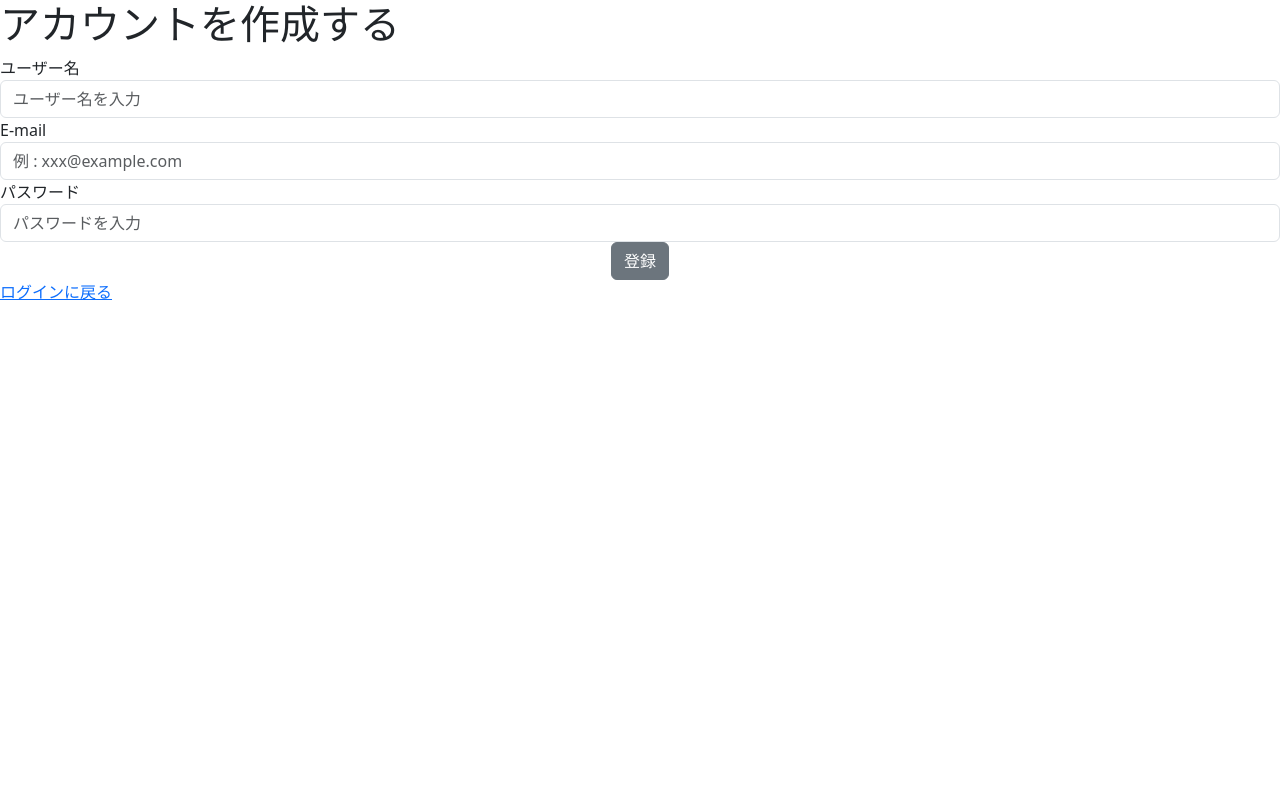
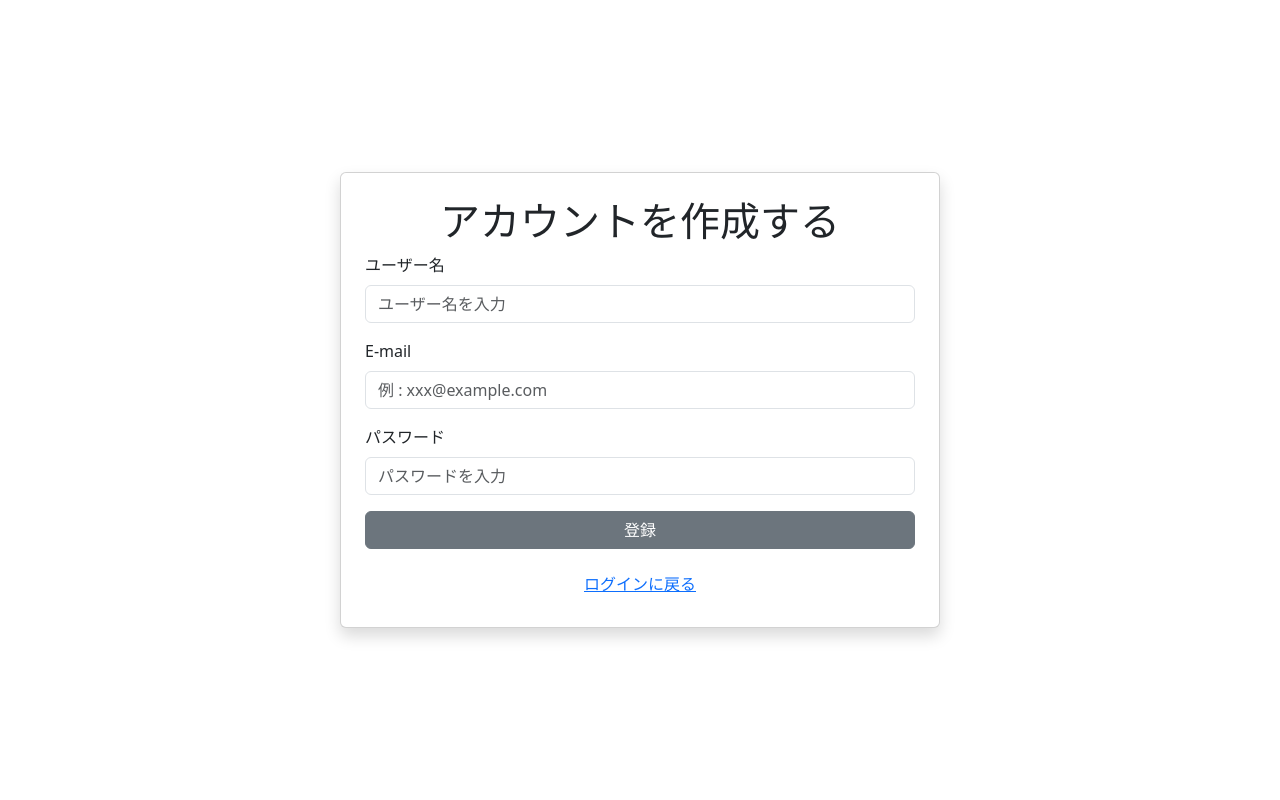
Before and after one commit to krh087/zappa_RecipeApp, a Flask app: page /signup in a window 1280 px wide. Run offline with Flask 3, Linux system fonts and the light colour scheme.

Commit message:
add signup,login to bootstrap

```diff
--- a/requirements.txt
+++ b/requirements.txt
@@ -32,6 +32,7 @@ Jinja2==3.1.5
 jmespath==1.0.1
 kappa==0.6.0
 MarkupSafe==3.0.2
+pip-autoremove==0.10.0
 placebo==0.9.0
 proto-plus==1.26.0
 protobuf==5.29.3
--- a/templates/signup.html
+++ b/templates/signup.html
@@ -1,12 +1,14 @@
 {% extends "layout.html" %}
 
 {% block content %}
-<h1>アカウントを作成する</h1>
+<div class="d-flex align-items-center justify-content-center" style="height: 100vh;">
+    <div class="card p-4 shadow" style="max-width: 600px; width: 100%;">
+        <h1 class="text-center">アカウントを作成する</h1>
 
         <!-- フラッシュメッセージ表示 -->
         {% with messages = get_flashed_messages(with_categories=true) %}
             {% if messages %}
-            <ul style="list-style-type: none;">
+                <ul class="list-unstyled">
                     {% for category, message in messages %}
                         <li class="alert alert-{{ category }}">{{ message }}</li>
                     {% endfor %}
@@ -15,21 +17,26 @@
         {% endwith %}
 
         <form method="post" action="{{ url_for('signup') }}">
-            <div class="form-group">
-                <label for="username">ユーザー名</label>
-                <input type="text" id="username" name="username" class="form-control" placeholder="ユーザー名を入力" required>
+            <div class="mb-3">
+                <label for="username" class="form-label">ユーザー名</label>
+                <input type="email" id="username" name="username" class="form-control" placeholder="ユーザー名を入力" required>
             </div>
-            <div class="form-group">
-                <label for="email">E-mail</label>
-                <input type="text" id="email" name="email" class="form-control" placeholder="例 : xxx@example.com" required>
+            <div class="mb-3">
+                <label for="email" class="form-label">E-mail</label>
+                <input type="email" id="email" name="email" class="form-control" placeholder="例 : xxx@example.com" required>
             </div>
-            <div class="form-group">
-                <label for="password">パスワード</label>
-                <input type="text" id="password" name="password" class="form-control" placeholder="パスワードを入力" required>
+            <div class="mb-3">
+                <label for="password"  class="form-label">パスワード</label>
+                <input type="password" id="password" name="password" class="form-control" placeholder="パスワードを入力" required>
             </div>
             <div class="d-flex justify-content-center">
-                <button type="submit" class="btn btn-secondary">登録</button>
+                <button type="submit" class="btn btn-secondary w-100">登録</button>
             </div>
         </form>
-        <a href="{{ url_for('login') }}" role="button">ログインに戻る</a>
+
+        <div class="text-center mt-3">
+        <a href="{{ url_for('login') }}" class="btn btn-link text-primary hover-shadow">ログインに戻る</a>
+        </div>
+    </div>
+</div>
 {% endblock %}
--- a/zappa_settings.json
+++ b/zappa_settings.json
@@ -7,7 +7,9 @@
             "dateutil",
             "botocore",
             "s3transfer",
-            "concurrent"
+            "concurrent",
+            "venv",
+            ".git"
         ],
         "profile_name": "default",
         "project_name": "zappa-webapp-te",
```
Also changed, not shown: templates/index.html (+12 -8 lines), templates/login.html (+23 -15 lines), 1 other file. Lines whose indentation alone changed are shown as unchanged.
